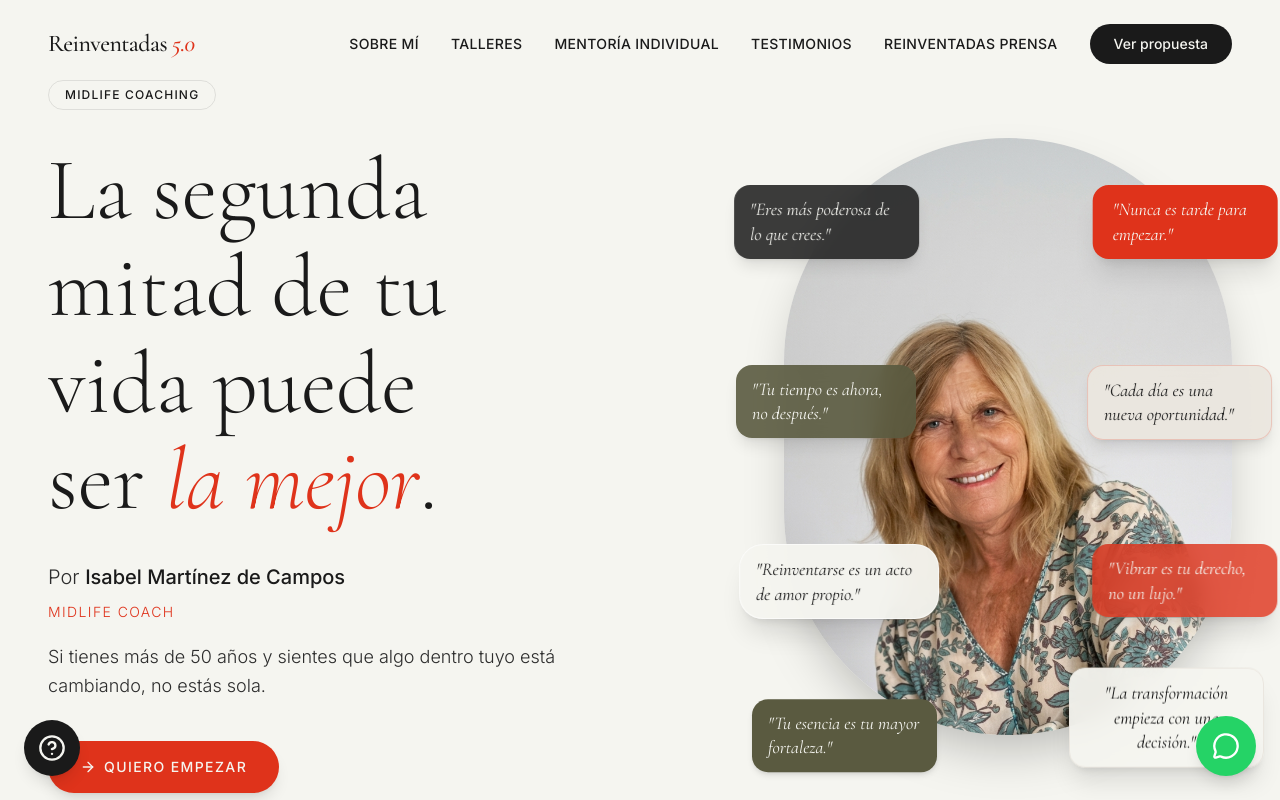
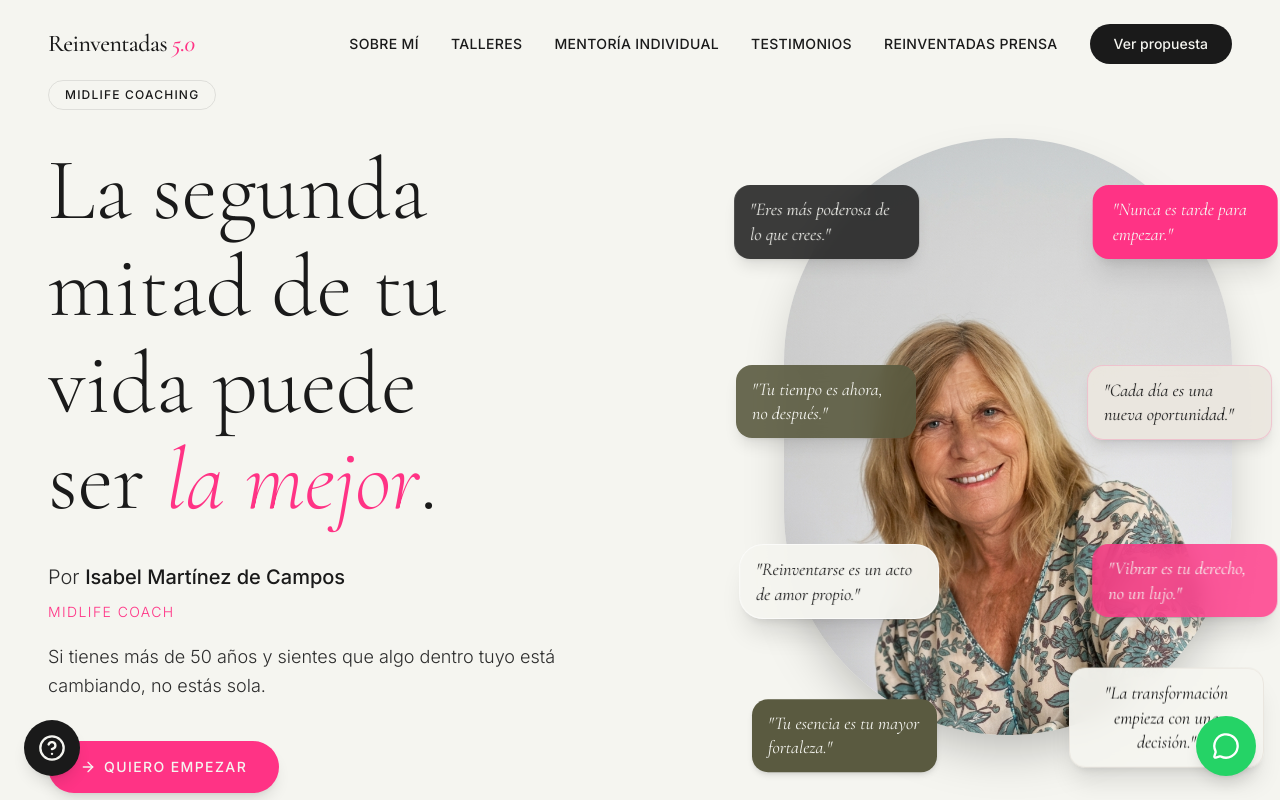
Before and after one commit to ProgWBVSG/Isabel-Web, a React (Vite) app: page / in a window 1280 px wide. Shown: the top 800 px of the page. Built offline with nearby package versions, Linux system fonts and the light colour scheme.

Commit message:
style: cambiar color terracota a rosa vibrante para mejor contraste en fondos oscuros

```diff
--- a/src/index.css
+++ b/src/index.css
@@ -8,7 +8,7 @@
   --color-cream: #F5F5F0;
   --color-sand: #EAE6DF;
   --color-olive: #5A5A40;
-  --color-terracotta: #DF331B;
+  --color-terracotta: #FF3385;
   --color-ink: #1A1A1A;
   --color-ink-light: #2D2D2D;
 }
```
